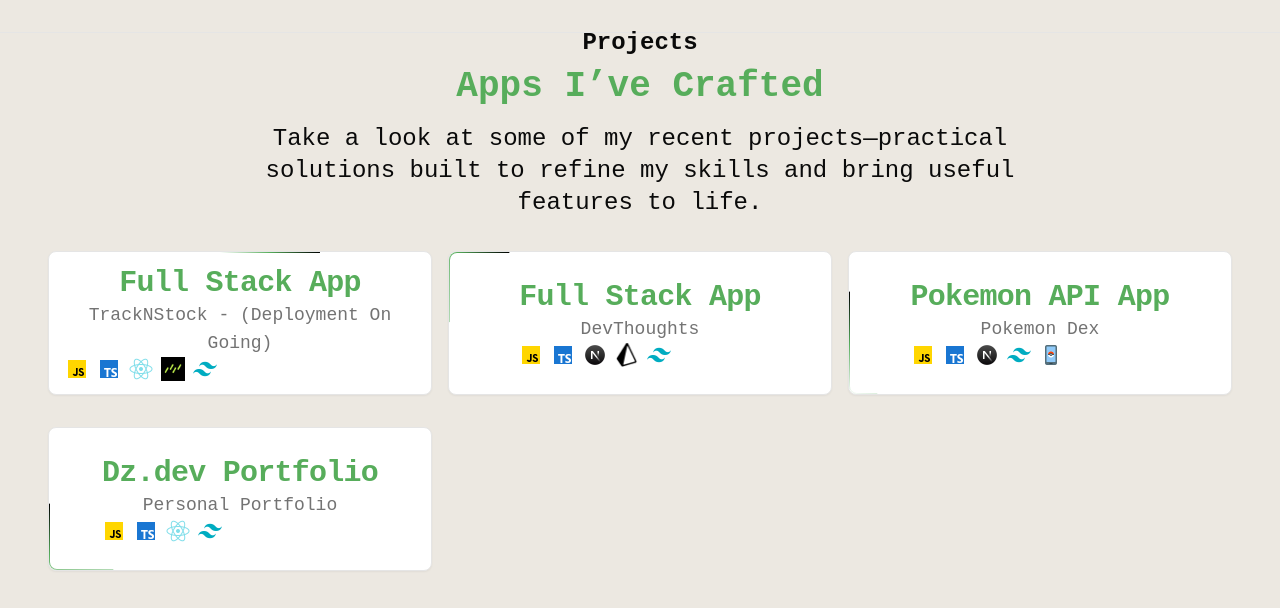
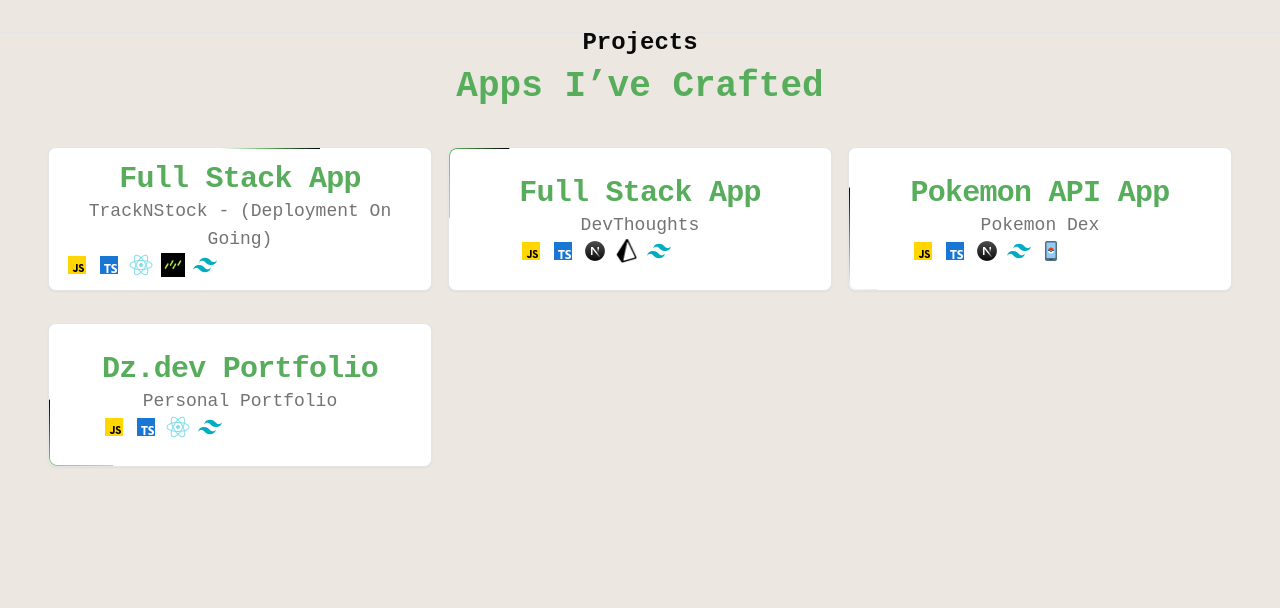
Before and after one commit to Dz-devz/personal-portfolio, a React (Vite) app: page /projects in a window 1280 px wide. Shown: the top 608 px of the page. Built offline with nearby package versions, Linux system fonts and the light colour scheme; a web font is replaced by a local one.

Commit message:
chore: get rid of info message in projects page

```diff
--- a/src/components/home.tsx
+++ b/src/components/home.tsx
@@ -4,7 +4,7 @@ import TypingAnimation from "./ui/typing-animation";
 export default function Home() {
   return (
     <>
-      <div className="relative flex items-start justify-center h-screen bg-[#ECE8E1]">
+      <div className="relative flex items-start justify-center bg-[#ECE8E1]">
         <div className="relative mt-10">
           <div className="absolute top-[-12px] left-[-5px] w-20 h-6 bg-[#57AD5B] rotate-[-30deg] shadow-md z-10"></div>
           <div className="absolute bottom-[-8px] right-[-6px] w-20 h-6 bg-[#57AD5B] z-10 rotate-[-60deg] shadow-md"></div>
--- a/src/routes/projects.tsx
+++ b/src/routes/projects.tsx
@@ -95,12 +95,12 @@ export default function Projects() {
           Apps I’ve Crafted
         </div>
       </BlurFade>
-      <BlurFade delay={0.75} inView>
+      {/* <BlurFade delay={0.75} inView>
         <h1 className="text-2xl text-center font-chivo mt-2 max-w-3xl mx-auto">
           Take a look at some of my recent projects—practical <br /> solutions
           built to refine my skills and bring useful features to life.
         </h1>
-      </BlurFade>
+      </BlurFade> */}
       <div className="mx-auto max-w-screen-xl flex-col lg:flex-row flex-wrap px-4 py-8 lg:px-12 xl:justify-normal lg:justify-center flex gap-4">
         {thumbnails.map((thumbnail, idx) => (
           <BlurFade key={thumbnail.id} delay={1 + idx * 0.5} inView>
```
